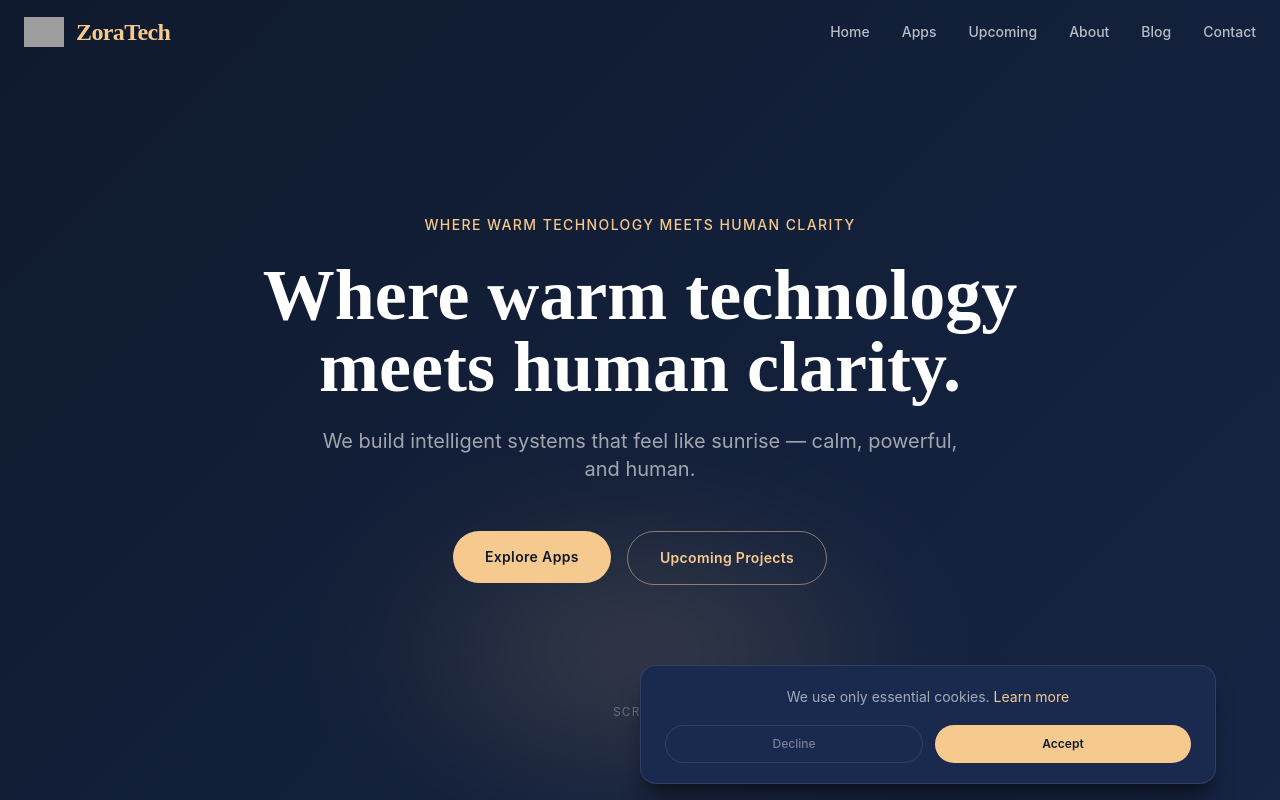
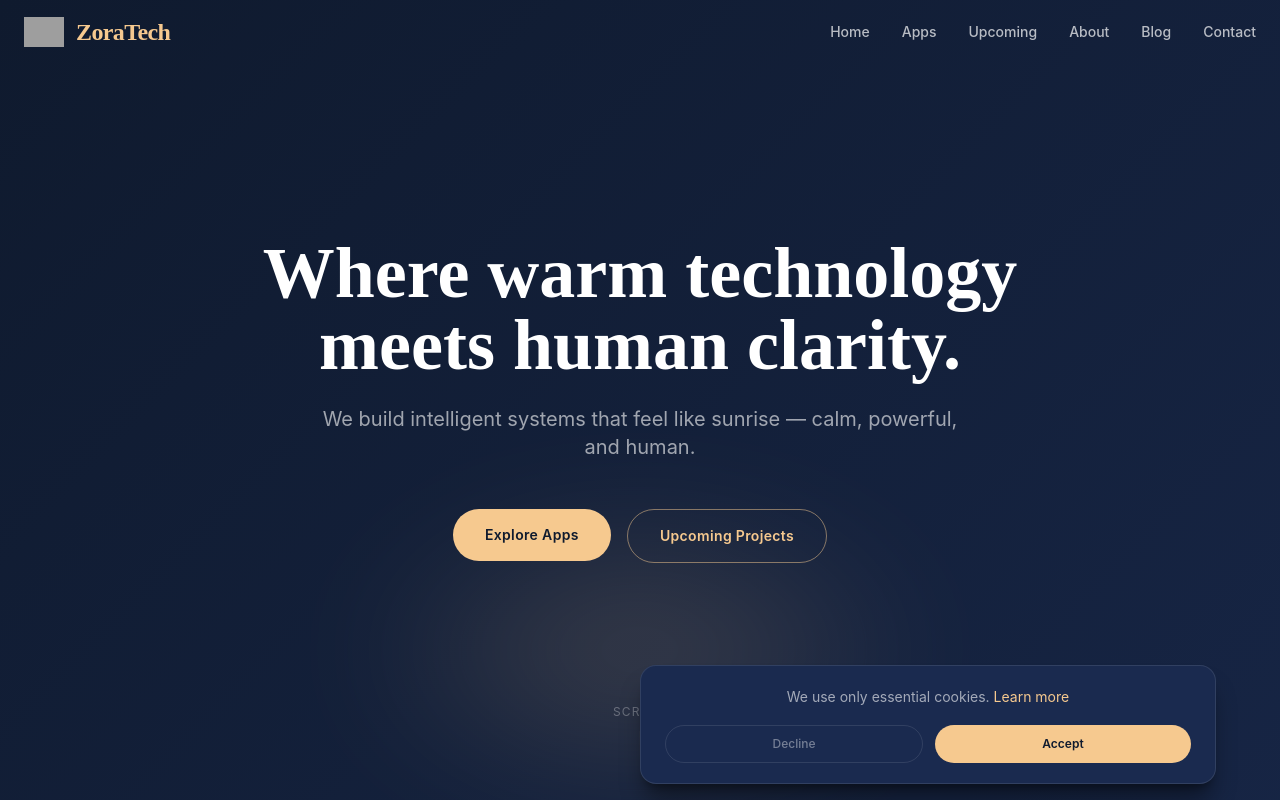
Before and after one commit to dejanlazicns/zoratech-site, a Next.js app: page / in a window 1280 px wide. Shown: the top 800 px of the page. Built offline with nearby package versions, Linux system fonts and the light colour scheme; grey boxes are pictures that could not be loaded.

Commit message:
🐛 Remove duplicated subtitle from Hero section
Co-Authored-By: Claude Sonnet 4.6 <noreply@anthropic.com>

```diff
--- a/src/components/HeroSection.tsx
+++ b/src/components/HeroSection.tsx
@@ -18,13 +18,6 @@ export default function HeroSection() {
       <div className="hero-glow absolute bottom-0 left-1/2 -translate-x-1/2 w-[600px] h-[300px] z-0 opacity-20 blur-3xl" />
 
       <div className="relative z-10 w-full max-w-4xl mx-auto px-6 text-center">
-        <motion.p
-          {...fadeUp(0.1)}
-          className="text-[#F6C98F] text-sm font-medium tracking-widest uppercase mb-6"
-        >
-          Where warm technology meets human clarity
-        </motion.p>
-
         <motion.h1
           {...fadeUp(0.25)}
           className="font-playfair text-5xl md:text-6xl lg:text-7xl font-bold text-white leading-tight mb-6"
```
